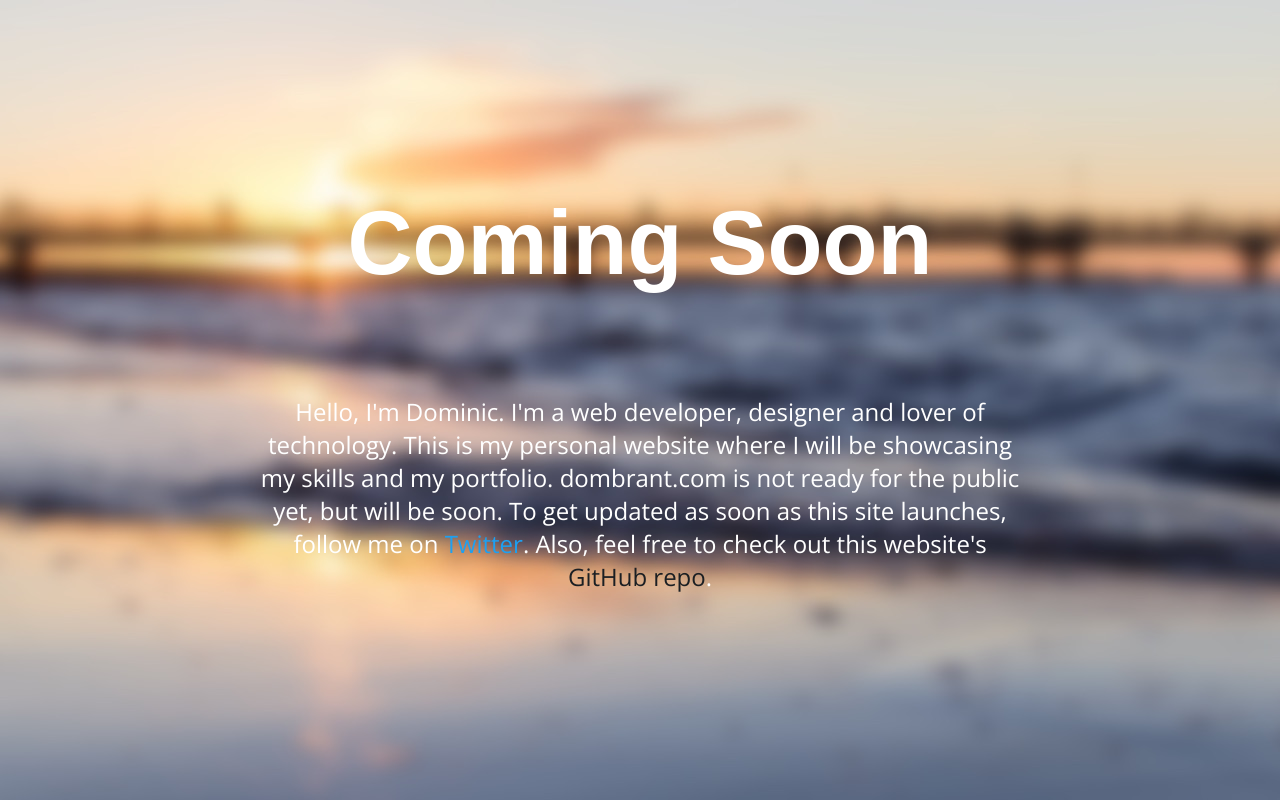
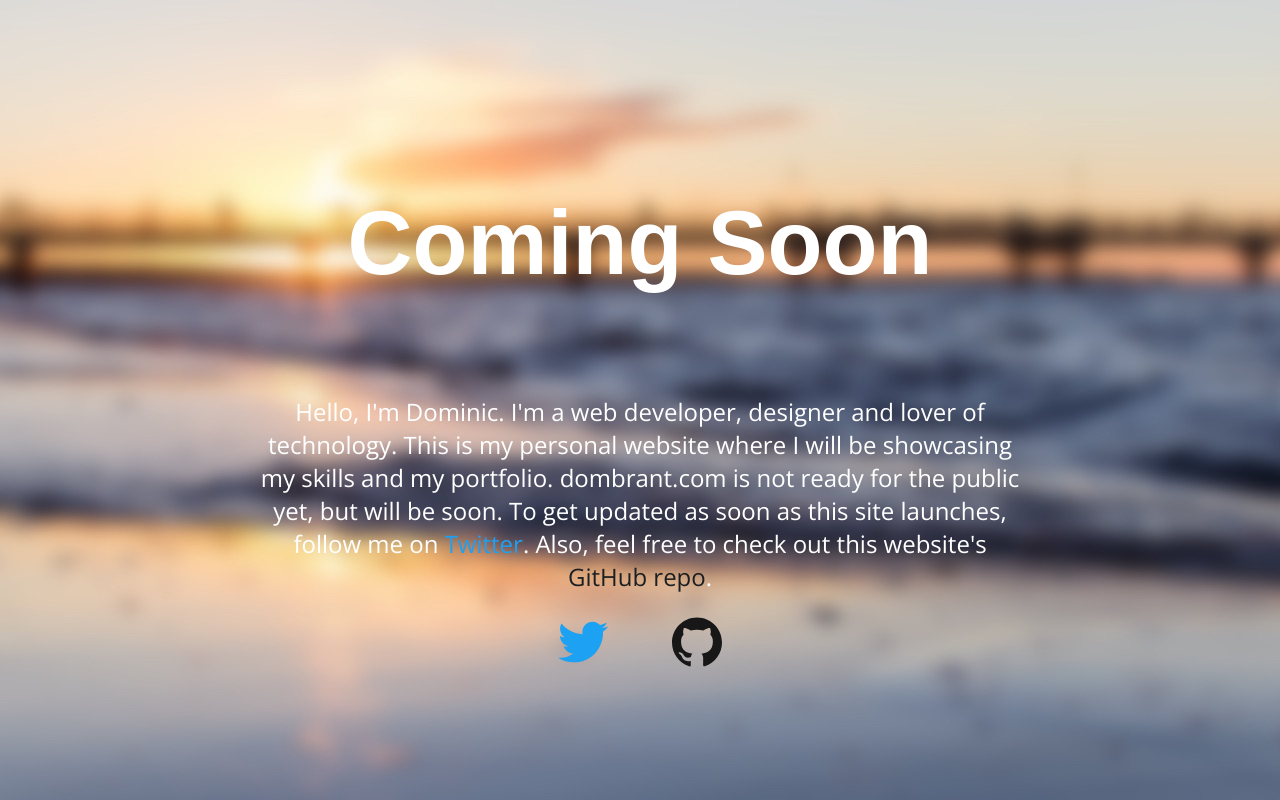
Before and after one commit to dombrant/dombrant.com, a plain HTML site: page index.html in a window 1280 px wide. Drawn offline with nearby package versions, Linux system fonts and the light colour scheme.

Commit message:
Added Twitter and GitHub SVG icons

```diff
--- a/Style.css
+++ b/Style.css
@@ -91,3 +91,23 @@ p {
 .homepageLink {
   color: #FF9800;
 }
+
+.svgContainer {
+  display: flex;
+  justify-content: center;
+  margin-bottom: 10vh;
+}
+
+.svgContainer svg {
+  width: 50px;
+  height: 50px;
+}
+
+.twitterSVG {
+  margin-right: 5vw;
+  fill: #1DA1F2;
+}
+
+.gitHubSVG {
+  fill: #181717;
+}
--- a/index.html
+++ b/index.html
@@ -29,6 +29,17 @@
     <p>
       Hello, I'm Dominic. I'm a web developer, designer and lover of technology. This is my personal website where I will be showcasing my skills and my portfolio. dombrant.com is not ready for the public yet, but will be soon. To get updated as soon as this site launches, follow me on <a class="twitterLink" href="https://www.twitter.com/dombrant" target="_blank" rel="noopener"> Twitter</a>. Also, feel free to check out this website's <a class="gitHubLink" href="https://github.com/dombrant/dombrant.com" target="_blank" rel="noopener"> GitHub repo</a>.
     </p>
+    <div class="svgContainer">
+      <svg class="twitterSVG" viewbox="0 0 16 16" xmlns="http://www.w3.org/2000/svg" fill-rule="evenodd" clip-rule="evenodd" stroke-linejoin="round" stroke-miterlimit="1.414">
+        <title> Twitter icon </title>
+        <path d="M16 3.038c-.59.26-1.22.437-1.885.517.677-.407 1.198-1.05 1.443-1.816-.634.37-1.337.64-2.085.79-.598-.64-1.45-1.04-2.396-1.04-1.812 0-3.282 1.47-3.282 3.28 0 .26.03.51.085.75-2.728-.13-5.147-1.44-6.766-3.42C.83 2.58.67 3.14.67 3.75c0 1.14.58 2.143 1.46 2.732-.538-.017-1.045-.165-1.487-.41v.04c0 1.59 1.13 2.918 2.633 3.22-.276.074-.566.114-.865.114-.21 0-.41-.02-.61-.058.42 1.304 1.63 2.253 3.07 2.28-1.12.88-2.54 1.404-4.07 1.404-.26 0-.52-.015-.78-.045 1.46.93 3.18 1.474 5.04 1.474 6.04 0 9.34-5 9.34-9.33 0-.14 0-.28-.01-.42.64-.46 1.2-1.04 1.64-1.7z" fill-rule="nonzero"/>
+      </svg>
+
+      <svg class="gitHubSVG" viewbox="0 0 24 24" xmlns="http://www.w3.org/2000/svg" fill-rule="evenodd" clip-rule="evenodd" stroke-linejoin="round" stroke-miterlimit="1.414">
+        <title> GitHub icon </title>
+        <path d="M12 .297c-6.63 0-12 5.373-12 12 0 5.303 3.438 9.8 8.205 11.385.6.113.82-.258.82-.577 0-.285-.01-1.04-.015-2.04-3.338.724-4.042-1.61-4.042-1.61C4.422 18.07 3.633 17.7 3.633 17.7c-1.087-.744.084-.729.084-.729 1.205.084 1.838 1.236 1.838 1.236 1.07 1.835 2.809 1.305 3.495.998.108-.776.417-1.305.76-1.605-2.665-.3-5.466-1.332-5.466-5.93 0-1.31.465-2.38 1.235-3.22-.135-.303-.54-1.523.105-3.176 0 0 1.005-.322 3.3 1.23.96-.267 1.98-.399 3-.405 1.02.006 2.04.138 3 .405 2.28-1.552 3.285-1.23 3.285-1.23.645 1.653.24 2.873.12 3.176.765.84 1.23 1.91 1.23 3.22 0 4.61-2.805 5.625-5.475 5.92.42.36.81 1.096.81 2.22 0 1.606-.015 2.896-.015 3.286 0 .315.21.69.825.57C20.565 22.092 24 17.592 24 12.297c0-6.627-5.373-12-12-12"/>
+      </svg>
+    </div>
   </section>
 </body>
 </html>
```
